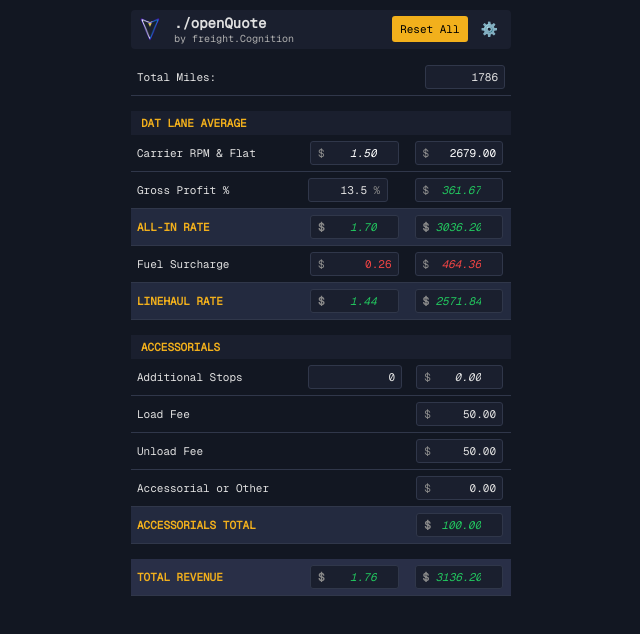
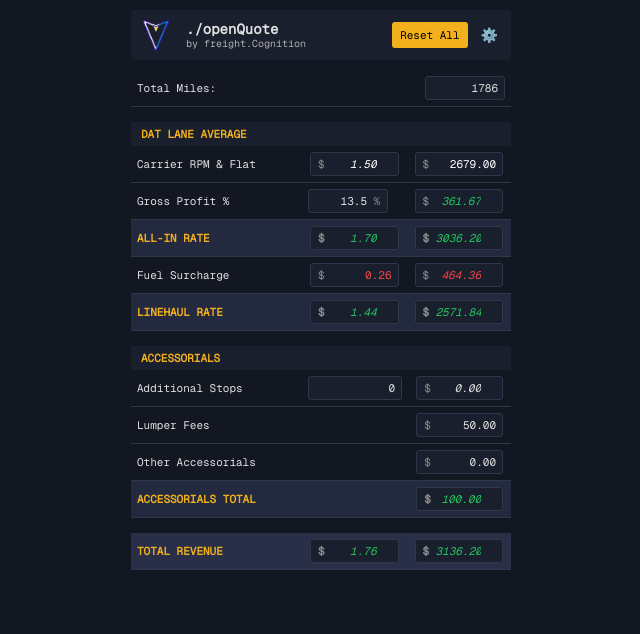
Before and after one commit to freightCognition/openQuote, a browser extension: page sidepanel.html in a window 1280 px wide. Shown: the whole page, without its empty margins (319-959 px from the left). Drawn offline with Linux system fonts and the light colour scheme.

Commit message:
more layout adjustments

```diff
--- a/calculator.js
+++ b/calculator.js
@@ -14,7 +14,6 @@
 const stopsInput = document.getElementById('stops');
 const stopsTotalInput = document.getElementById('stops-total');
 const loadFeeInput = document.getElementById('load-fee');
-const unloadFeeInput = document.getElementById('unload-fee');
 const otherFeeInput = document.getElementById('other-fee');
 const accessorialTotalInput = document.getElementById('accessorial-total');
 const perMileTotalInput = document.getElementById('per-mile-total');
@@ -29,7 +28,6 @@
   fuelRate: window.settings ? settings.defaultFuelRate : 0.26,
   stops: 0,
   loadFee: window.settings ? settings.defaultLoadFee : 50.00,
-  unloadFee: window.settings ? settings.defaultUnloadFee : 50.00,
   otherFee: 0.00
 };
 
@@ -41,7 +39,6 @@
   const fuelRate = parseFloat(fuelRateInput.value) || 0;
   const stops = parseInt(stopsInput.value) || 0;
   const loadFee = parseFloat(loadFeeInput.value) || 0;
-  const unloadFee = parseFloat(unloadFeeInput.value) || 0;
   const otherFee = parseFloat(otherFeeInput.value) || 0;
 
   // Calculate Carrier Rate per mile (flat rate ÷ miles)
@@ -84,7 +81,7 @@
   stopsTotalInput.value = stopsTotal.toFixed(2);
 
   // Calculate accessorial total
-  const accessorialTotal = loadFee + unloadFee + otherFee + stopsTotal;
+  const accessorialTotal = loadFee + otherFee + stopsTotal;
   accessorialTotalInput.value = accessorialTotal.toFixed(2);
 
   // Calculate invoice total
@@ -100,8 +97,7 @@
 function addEventListeners() {
   const inputs = [
     milesInput, carrierFlatRateInput, profitPercentageInput, fuelRateInput,
-    stopsInput, loadFeeInput, unloadFeeInput,
-    otherFeeInput
+    stopsInput, loadFeeInput, otherFeeInput
   ];
 
   inputs.forEach(input => {
@@ -127,7 +123,6 @@
   fuelRateInput.value = defaultValues.fuelRate;
   stopsInput.value = defaultValues.stops;
   loadFeeInput.value = defaultValues.loadFee;
-  unloadFeeInput.value = defaultValues.unloadFee;
   otherFeeInput.value = defaultValues.otherFee;
 
   calculateAll();
--- a/settings.js
+++ b/settings.js
@@ -9,9 +9,8 @@
   // Default fuel surcharge per mile
   defaultFuelRate: 0.26,
 
-  // Default load/unload fees
+  // Default load fee
   defaultLoadFee: 50.00,
-  defaultUnloadFee: 50.00,
 
   // Price formatting
   currency: '$',
--- a/sidepanel.html
+++ b/sidepanel.html
@@ -10,7 +10,7 @@
   <!-- Calculator Header -->
   <div class="header">
     <div class="header-brand">
-      <img src="icons/logo-transparent-64x64.png" alt="Logo" class="logo">      <div class="brand-text">
+      <img src="icons/logo-transparent-96x96.png" alt="Logo" class="logo">      <div class="brand-text">
         <h1>./openQuote</h1>
         <h2>by freight.Cognition</h2>
       </div>
@@ -121,7 +121,7 @@
         </td>
       </tr>
       <tr>
-        <td>Load Fee</td>
+        <td>Lumper Fees</td>
         <td></td>
         <td class="number-cell">
           <div class="dollar-input">
@@ -130,16 +130,7 @@
         </td>
       </tr>
       <tr>
-        <td>Unload Fee</td>
-        <td></td>
-        <td class="number-cell">
-          <div class="dollar-input">
-            <input type="number" id="unload-fee" value="50.00" step="0.01">
-          </div>
-        </td>
-      </tr>
-      <tr>
-        <td>Accessorial or Other</td>
+        <td>Other Accessorials</td>
         <td></td>
         <td class="number-cell">
           <div class="dollar-input">
--- a/styles.css
+++ b/styles.css
@@ -50,8 +50,8 @@
   }
 
   .logo {
-    width: 28px;
-    height: 28px;
+    width: 40px;
+    height: 40px;
     object-fit: contain;
   }
 
```
Also changed, not shown: icons/logo-transparent-96x96.png (added).
